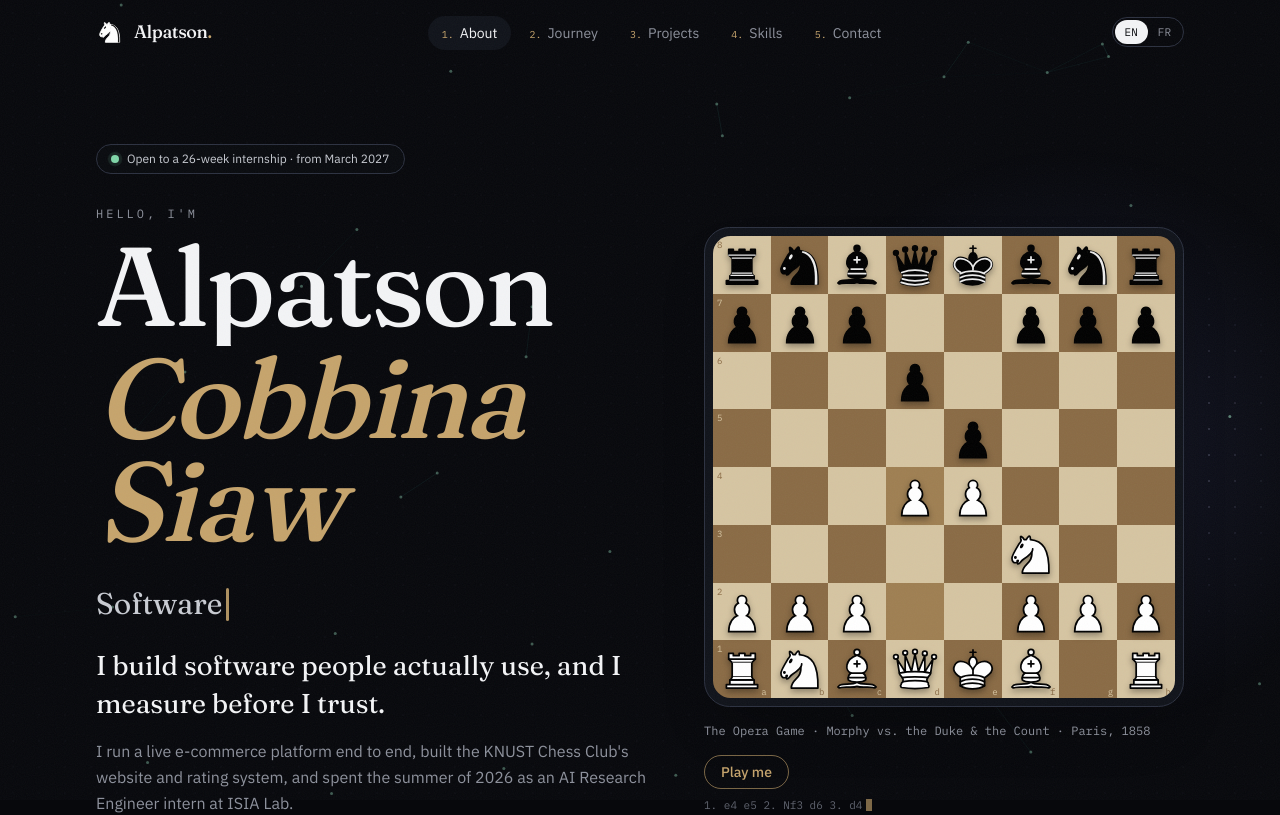
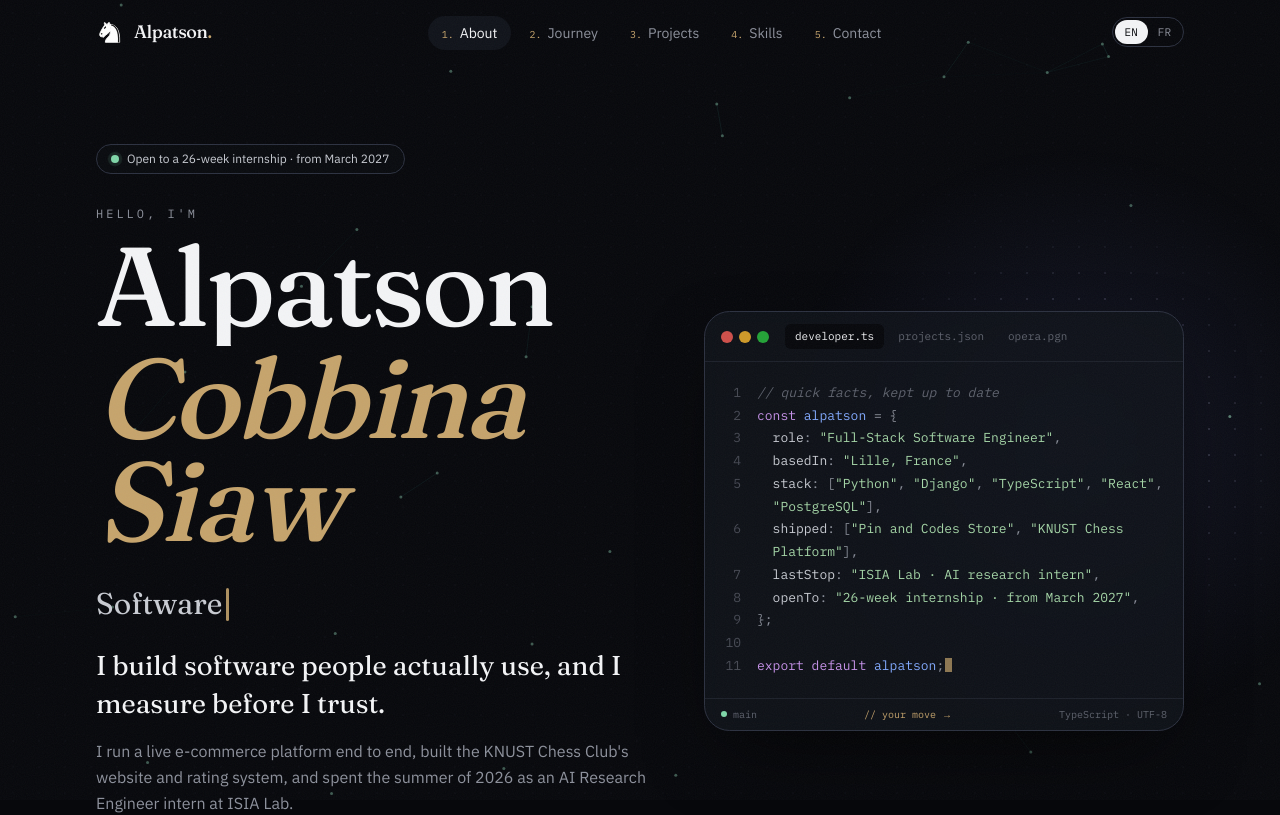
Before and after one commit to ALpatson/Portfolio, a Next.js app: page /en in a window 1280 px wide. Shown: the top 815 px of the page. Built offline with nearby package versions, Linux system fonts and the light colour scheme.

Commit message:
Hero: animated code-editor card; move the playable chessboard to Off the keyboard

```diff
--- a/src/components/ChessBoard.tsx
+++ b/src/components/ChessBoard.tsx
@@ -5,7 +5,7 @@ import { AnimatePresence, motion } from "motion/react";
 import { Chess, type Move, type Square } from "chess.js";
 import type { Dictionary } from "@/content/types";
 
-type BoardText = Dictionary["hero"]["board"];
+type BoardText = Dictionary["beyond"]["board"];
 
 // Morphy vs. the Duke of Brunswick and Count Isouard, Paris 1858.
 const OPERA_GAME =
--- /dev/null
+++ b/src/components/CodeCard.tsx
@@ -0,0 +1,135 @@
+"use client";
+
+import { useEffect, useMemo, useState } from "react";
+import { useReducedMotion } from "motion/react";
+import type { Dictionary } from "@/content/types";
+
+type Token = [text: string, className: string];
+
+const C = {
+  kw: "text-[#c792ea]", // keywords
+  name: "text-[#82aaff]", // identifiers
+  key: "text-fg-soft",
+  str: "text-[#a5d6a7]",
+  punct: "text-muted",
+  comment: "text-faint italic",
+};
+
+const START_MS = 900;
+const CHAR_MS = 14;
+
+// A small editor window that types out a "profile" object, as if it were code.
+export default function CodeCard({ t, role }: { t: Dictionary["hero"]["code"]; role: string }) {
+  const reduced = useReducedMotion();
+
+  const lines: Token[][] = useMemo(() => {
+    const str = (v: string): Token => [`"${v}"`, C.str];
+    const arr = (vs: string[]): Token[] => [
+      ["[", C.punct],
+      ...vs.flatMap((v, i): Token[] => (i ? [[", ", C.punct], str(v)] : [str(v)])),
+      ["]", C.punct],
+    ];
+    const prop = (k: string, value: Token[]): Token[] => [["  ", ""], [k, C.key], [": ", C.punct], ...value, [",", C.punct]];
+    return [
+      [[t.comment, C.comment]],
+      [["const ", C.kw], ["alpatson", C.name], [" = {", C.punct]],
+      prop("role", [str(role)]),
+      prop("basedIn", [str(t.basedIn)]),
+      prop("stack", arr(["Python", "Django", "TypeScript", "React", "PostgreSQL"])),
+      prop("shipped", arr(["Pin and Codes Store", "KNUST Chess Platform"])),
+      prop("lastStop", [str(t.lastStop)]),
+      prop("openTo", [str(t.openTo)]),
+      [["};", C.punct]],
+      [],
+      [["export default ", C.kw], ["alpatson", C.name], [";", C.punct]],
+    ];
+  }, [t, role]);
+
+  const total = useMemo(() => lines.reduce((n, l) => n + l.reduce((m, [s]) => m + s.length, 0) + 1, 0), [lines]);
+  const [shown, setShown] = useState(0);
+  const done = reduced || shown >= total;
+
+  useEffect(() => {
+    if (reduced) return;
+    let interval: ReturnType<typeof setInterval> | undefined;
+    let count = 0;
+    const start = setTimeout(() => {
+      interval = setInterval(() => {
+        count += 1;
+        setShown(count);
+        if (count >= total) clearInterval(interval); // finished typing
+      }, CHAR_MS);
+    }, START_MS);
+    return () => {
+      clearTimeout(start);
+      clearInterval(interval);
+    };
+  }, [reduced, total]);
+
+  // Render only the characters typed so far.
+  let budget = done ? Infinity : shown;
+  let cursorLine = lines.length - 1;
+  const rendered = lines.map((line, li) => {
+    if (budget <= 0) return null;
+    const parts = line.map(([text, cls], ti) => {
+      if (budget <= 0) return null;
+      const visible = text.slice(0, budget);
+      budget -= text.length;
+      return (
+        <span key={ti} className={cls}>
+          {visible}
+        </span>
+      );
+    });
+    budget -= 1; // the line break
+    cursorLine = li;
+    return parts;
+  });
+
+  return (
+    <div className="w-full max-w-[34rem] overflow-hidden rounded-[1.6rem] border border-line-strong bg-surface/85 shadow-[0_30px_80px_-25px_rgba(0,0,0,0.8)] backdrop-blur-sm">
+      {/* Title bar with tabs */}
+      <div className="flex items-center gap-4 border-b border-line px-4 py-3">
+        <div className="flex gap-1.5" aria-hidden="true">
+          <span className="h-3 w-3 rounded-full bg-[#ff5f57]/80" />
+          <span className="h-3 w-3 rounded-full bg-[#febc2e]/80" />
+          <span className="h-3 w-3 rounded-full bg-[#28c840]/80" />
+        </div>
+        <div className="flex gap-1 overflow-hidden font-mono text-[11px]">
+          <span className="rounded-md bg-bg px-2.5 py-1 text-fg">developer.ts</span>
+          <span className="hidden px-2.5 py-1 text-faint sm:inline">projects.json</span>
+          <span className="hidden px-2.5 py-1 text-faint sm:inline">opera.pgn</span>
+        </div>
+      </div>
+
+      {/* Code */}
+      <pre className="px-4 py-5 font-mono text-[12px] leading-[1.75] sm:text-[13px]" aria-label="Profile">
+        {rendered.map((parts, li) =>
+          parts === null ? null : (
+            <div key={li} className="flex">
+              <span className="mr-4 w-5 shrink-0 text-right text-faint/70 select-none" aria-hidden="true">
+                {li + 1}
+              </span>
+              <code className="min-w-0 whitespace-pre-wrap break-words [overflow-wrap:anywhere] pl-[2ch] -indent-[2ch]">
+                {parts}
+                {li === cursorLine && <span className="ml-px inline-block h-[1.05em] w-[7px] translate-y-[2px] animate-pulse bg-accent" aria-hidden="true" />}
+              </code>
+            </div>
+          ),
+        )}
+      </pre>
+
+      {/* Status bar */}
+      <div className="flex items-center justify-between border-t border-line px-4 py-2 font-mono text-[10px] text-faint">
+        <span className="flex items-center gap-1.5">
+          <span className="h-1.5 w-1.5 rounded-full bg-ok" aria-hidden="true" />
+          main
+        </span>
+        <a href="#contact" className={`transition-colors hover:text-accent ${done ? "text-accent" : ""}`}>
+          {t.outro}
+        </a>
+        <span className="hidden sm:inline">TypeScript · UTF-8</span>
+      </div>
+    </div>
+  );
+}
--- a/src/components/Hero.tsx
+++ b/src/components/Hero.tsx
@@ -2,7 +2,7 @@
 
 import { motion } from "motion/react";
 import type { Dictionary } from "@/content/types";
-import ChessBoard from "./ChessBoard";
+import CodeCard from "./CodeCard";
 import TypedRoles from "./TypedRoles";
 import { ease } from "./Reveal";
 
@@ -45,7 +45,7 @@ export default function Hero({ t }: { t: Dictionary["hero"] }) {
   return (
     <section id="top" className="relative overflow-hidden pt-28 pb-20 md:pt-36 md:pb-28">
       <div className="relative mx-auto grid max-w-6xl items-center gap-14 px-5 sm:px-8 lg:grid-cols-[1.15fr_1fr]">
-        <div>
+        <div className="min-w-0">
           <motion.p
             {...fade(0.1)}
             className="mb-8 inline-flex items-center gap-2 rounded-full border border-line-strong bg-bg-raised/70 px-3.5 py-1.5 text-xs text-fg-soft"
@@ -99,12 +99,12 @@ export default function Hero({ t }: { t: Dictionary["hero"] }) {
         </div>
 
         <motion.div
-          className="flex justify-center lg:justify-end"
+          className="flex min-w-0 justify-center lg:justify-end"
           initial={{ opacity: 0, y: 40, rotate: -2 }}
           animate={{ opacity: 1, y: 0, rotate: 0 }}
           transition={{ duration: 1.1, ease, delay: 0.4 }}
         >
-          <ChessBoard t={t.board} />
+          <CodeCard t={t.code} role={t.roles[0]} />
         </motion.div>
       </div>
     </section>
--- a/src/content/en.ts
+++ b/src/content/en.ts
@@ -26,18 +26,12 @@ const en: Dictionary = {
     ctaWork: "See my work",
     ctaContact: "Get in touch",
     ctaCv: "Download CV",
-    board: {
-      caption: "The Opera Game · Morphy vs. the Duke & the Count · Paris, 1858",
-      play: "Play me",
-      watch: "Watch the classic",
-      yourMove: "Your move. You have white.",
-      thinking: "Thinking…",
-      youWon: "Checkmate. You win!",
-      iWon: "Checkmate. Good game!",
-      draw: "Draw. Well played.",
-      check: "Check!",
-      reset: "New game",
-      hint: "Click a piece, then a square.",
+    code: {
+      comment: "// quick facts, kept up to date",
+      basedIn: "Lille, France",
+      lastStop: "ISIA Lab · AI research intern",
+      openTo: "26-week internship · from March 2027",
+      outro: "// your move →",
     },
   },
   about: {
@@ -403,6 +397,21 @@ const en: Dictionary = {
       "President, KNUST Chess Club (2023 – 2025)",
     ],
     chessImageAlt: "Alpatson playing chess",
+    playTitle: "Fancy a game?",
+    playText: "Watch Morphy's famous Opera Game, or take white and play against my little engine.",
+    board: {
+      caption: "The Opera Game · Morphy vs. the Duke & the Count · Paris, 1858",
+      play: "Play me",
+      watch: "Watch the classic",
+      yourMove: "Your move. You have white.",
+      thinking: "Thinking…",
+      youWon: "Checkmate. You win!",
+      iWon: "Checkmate. Good game!",
+      draw: "Draw. Well played.",
+      check: "Check!",
+      reset: "New game",
+      hint: "Click a piece, then a square.",
+    },
   },
   contact: {
     label: "Contact",
--- a/src/content/fr.ts
+++ b/src/content/fr.ts
@@ -31,18 +31,12 @@ const fr: Dictionary = {
     ctaWork: "Voir mes projets",
     ctaContact: "Me contacter",
     ctaCv: "Télécharger mon CV",
-    board: {
-      caption: "La partie de l'Opéra · Morphy contre le Duc et le Comte · Paris, 1858",
-      play: "Jouez contre moi",
-      watch: "Revoir la partie",
-      yourMove: "À vous de jouer. Vous avez les blancs.",
-      thinking: "Je réfléchis…",
-      youWon: "Échec et mat. Vous avez gagné !",
-      iWon: "Échec et mat. Bien joué !",
-      draw: "Partie nulle. Bien joué.",
-      check: "Échec !",
-      reset: "Nouvelle partie",
-      hint: "Cliquez sur une pièce, puis sur une case.",
+    code: {
+      comment: "// l'essentiel, toujours à jour",
+      basedIn: "Lille, France",
+      lastStop: "ISIA Lab · stage de recherche en IA",
+      openTo: "stage de 26 semaines · dès mars 2027",
+      outro: "// à vous de jouer →",
     },
   },
   about: {
@@ -310,6 +304,21 @@ const fr: Dictionary = {
       "Président du club d'échecs de la KNUST (2023 – 2025)",
     ],
     chessImageAlt: "Alpatson jouant aux échecs",
+    playTitle: "Une partie ?",
+    playText: "Regardez la célèbre partie de l'Opéra de Morphy, ou prenez les blancs et jouez contre mon petit moteur.",
+    board: {
+      caption: "La partie de l'Opéra · Morphy contre le Duc et le Comte · Paris, 1858",
+      play: "Jouez contre moi",
+      watch: "Revoir la partie",
+      yourMove: "À vous de jouer. Vous avez les blancs.",
+      thinking: "Je réfléchis…",
+      youWon: "Échec et mat. Vous avez gagné !",
+      iWon: "Échec et mat. Bien joué !",
+      draw: "Partie nulle. Bien joué.",
+      check: "Échec !",
+      reset: "Nouvelle partie",
+      hint: "Cliquez sur une pièce, puis sur une case.",
+    },
   },
   contact: {
     label: "Contact",
--- a/src/content/types.ts
+++ b/src/content/types.ts
@@ -50,19 +50,7 @@ export type Dictionary = {
     ctaWork: string;
     ctaContact: string;
     ctaCv: string;
-    board: {
-      caption: string;
-      play: string;
-      watch: string;
-      yourMove: string;
-      thinking: string;
-      youWon: string;
-      iWon: string;
-      draw: string;
-      check: string;
-      reset: string;
-      hint: string;
-    };
+    code: { comment: string; basedIn: string; lastStop: string; openTo: string; outro: string };
   };
   about: {
     label: string;
@@ -104,6 +92,21 @@ export type Dictionary = {
     chessText: string;
     chess: string[];
     chessImageAlt: string;
+    playTitle: string;
+    playText: string;
+    board: {
+      caption: string;
+      play: string;
+      watch: string;
+      yourMove: string;
+      thinking: string;
+      youWon: string;
+      iWon: string;
+      draw: string;
+      check: string;
+      reset: string;
+      hint: string;
+    };
   };
   contact: {
     label: string;
```
Also changed, not shown: src/components/Beyond.tsx (+33 -26 lines).
